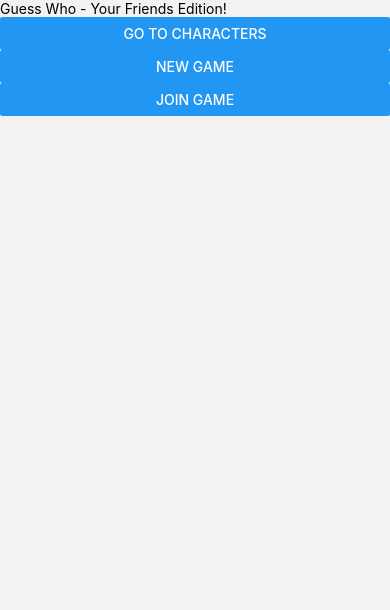
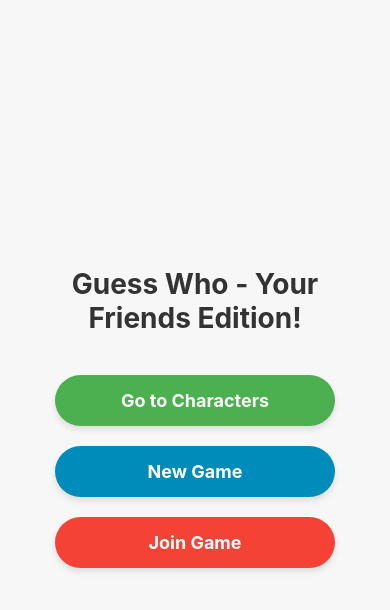
Before and after one commit to fayhope/guess-who, a React Native app: screen /Home in a window 390 px wide. Shown: the top 610 px of the page. Built offline with nearby package versions, Linux system fonts and the light colour scheme.

Commit message:
Home page styled

```diff
--- a/characters.js
+++ b/characters.js
@@ -1,13 +1,9 @@
 import AsyncStorage from '@react-native-async-storage/async-storage';
 import * as ImagePicker from 'expo-image-picker';
 import React, { useEffect, useState } from 'react';
-import {
-    Alert, Button, FlatList,
-    Image, StyleSheet, Text, TextInput,
-    View
-} from 'react-native';
+import { Alert, Button, FlatList, Image, StyleSheet, Text, TextInput, TouchableOpacity, View } from 'react-native';
 
-export default function Characters() {
+export default function Characters({ navigation }) {
   const [name, setName] = useState('');
   const [image, setImage] = useState(null);
   const [characters, setCharacters] = useState([]);
@@ -94,12 +90,17 @@ export default function Characters() {
         keyExtractor={(item) => item.id}
         renderItem={({ item }) => (
           <View style={styles.characterCard}>
-            <Text>{item.name}</Text>
-            {item.image && <Image source={{ uri: item.image }} style={styles.image} />}
-            <Button title="X" onPress={() => handleDeleteCharacter(item.id)} />
+            <Text style={styles.characterName}>{item.name}</Text>
+            {item.image && <Image source={{ uri: item.image }} style={styles.characterImage} />}
+            <Button title="Delete" onPress={() => handleDeleteCharacter(item.id)} />
           </View>
         )}
       />
+
+      {/* Return Button */}
+      <TouchableOpacity style={styles.returnButton} onPress={() => navigation.goBack()}>
+        <Text style={styles.returnButtonText}>Return</Text>
+      </TouchableOpacity>
     </View>
   );
 }
@@ -107,32 +108,70 @@ export default function Characters() {
 const styles = StyleSheet.create({
   container: {
     flex: 1,
+    justifyContent: 'flex-start',
+    alignItems: 'center',
     padding: 20,
-    backgroundColor: '#fff',
+    backgroundColor: '#f9f9f9',
   },
   title: {
     fontSize: 24,
     fontWeight: 'bold',
-    marginVertical: 20,
+    color: '#333',
+    marginBottom: 15,
   },
   input: {
+    width: '100%',
+    height: 40,
+    borderColor: '#ddd',
     borderWidth: 1,
-    borderColor: '#ccc',
-    padding: 10,
-    marginBottom: 10,
     borderRadius: 5,
+    paddingLeft: 10,
+    marginBottom: 20,
   },
   image: {
     width: 100,
     height: 100,
+    borderRadius: 10,
     marginVertical: 10,
-    borderRadius: 10,
   },
   characterCard: {
-    borderWidth: 1,
-    borderColor: '#ccc',
-    padding: 10,
-    borderRadius: 5,
+    width: '100%',
+    padding: 15,
+    marginVertical: 10,
+    backgroundColor: '#fff',
+    borderRadius: 8,
+    shadowColor: '#000',
+    shadowOpacity: 0.2,
+    shadowOffset: { width: 0, height: 2 },
+    shadowRadius: 4,
+    elevation: 3,
+    alignItems: 'center',
+  },
+  characterName: {
+    fontSize: 18,
+    fontWeight: 'bold',
+    color: '#333',
     marginBottom: 10,
   },
+  characterImage: {
+    width: 80,
+    height: 80,
+    borderRadius: 10,
+    marginBottom: 10,
+  },
+  returnButton: {
+    marginTop: 20,
+    paddingVertical: 15,
+    paddingHorizontal: 30,
+    backgroundColor: '#008CBA',
+    borderRadius: 30,
+    justifyContent: 'center',
+    alignItems: 'center',
+    marginBottom: 10,
+  },
+  returnButtonText: {
+    fontSize: 18,
+    color: '#fff',
+    fontWeight: 'bold',
+  },
 });
--- a/home.js
+++ b/home.js
@@ -1,22 +1,72 @@
 import React from 'react';
-import { Button, Text, View } from 'react-native';
+import { StyleSheet, Text, TouchableOpacity, View } from 'react-native';
 
 export default function Home({ navigation }) {
   return (
-    <View>
-      <Text>Guess Who - Your Friends Edition!</Text>
-      <Button
-        title="Go to Characters"
+    <View style={styles.container}>
+      <Text style={styles.title}>Guess Who - Your Friends Edition!</Text>
+      <TouchableOpacity
+        style={[styles.button, styles.goToCharactersButton]}
         onPress={() => navigation.navigate('Characters')}
-      />
-      <Button
-        title="New Game"
+      >
+        <Text style={styles.buttonText}>Go to Characters</Text>
+      </TouchableOpacity>
+      <TouchableOpacity
+        style={[styles.button, styles.newGameButton]}
         onPress={() => navigation.navigate('CreateGameScreen')}
-      />
-      <Button
-        title="Join Game"
+      >
+        <Text style={styles.buttonText}>New Game</Text>
+      </TouchableOpacity>
+      <TouchableOpacity
+        style={[styles.button, styles.joinGameButton]}
         onPress={() => navigation.navigate('JoinGame')}
-      />
+      >
+        <Text style={styles.buttonText}>Join Game</Text>
+      </TouchableOpacity>
     </View>
-  )
+  );
 }
+
+const styles = StyleSheet.create({
+  container: {
+    flex: 1,
+    justifyContent: 'center',
+    alignItems: 'center',
+    padding: 20,
+    backgroundColor: '#f7f7f7',
+  },
+  title: {
+    fontSize: 28,
+    fontWeight: 'bold',
+    marginBottom: 30,
+    textAlign: 'center',
+    color: '#333',
+  },
+  button: {
+    width: '80%',
+    paddingVertical: 15,
+    marginVertical: 10,
+    borderRadius: 30,
+    justifyContent: 'center',
+    alignItems: 'center',
+    shadowColor: '#000',
+    shadowOffset: { width: 0, height: 4 },
+    shadowOpacity: 0.1,
+    shadowRadius: 6,
+    elevation: 5,
+  },
+  buttonText: {
+    fontSize: 18,
+    color: '#fff',
+    fontWeight: 'bold',
+  },
+  goToCharactersButton: {
+    backgroundColor: '#4CAF50', // Green
+  },
+  newGameButton: {
+    backgroundColor: '#008CBA', // Blue
+  },
+  joinGameButton: {
+    backgroundColor: '#f44336', // Red
+  },
+});
```
